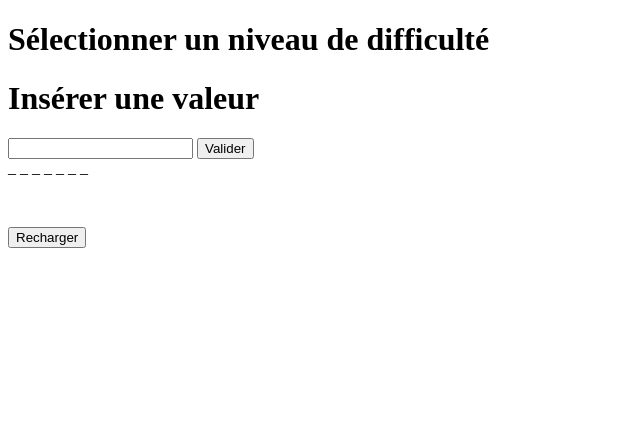
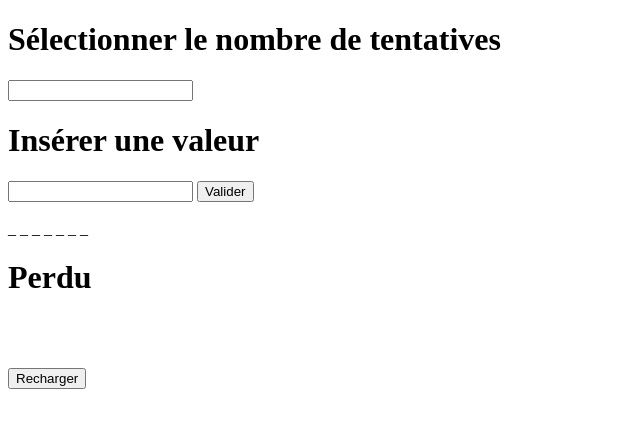
Before and after one commit to Orgalord-Darkness/PenduJS-Area, a plain HTML site: page index.html in a window 1280 px wide. Both pictures are taken after a click on the button "Valider". Shown: the whole page, without its empty margins (0-640 px from the left). Drawn offline with Linux system fonts and the light colour scheme.

Commit message:
Nombre de tentatives via tries et level de pendu.js

```diff
--- a/assets/js/controller.js
+++ b/assets/js/controller.js
@@ -3,7 +3,6 @@ import {display, displayLetters} from './display_word.js';
 import {word} from './script.js';
 
 console.log('word : ',word);
-let container = document.getElementById('container');
 let container_word = document.getElementById('container_word');
 let container_win = document.getElementById('container_win')
 console.log('input : ',input)
@@ -11,16 +10,28 @@ const pendu = new Pendu();
 container_word.innerHTML = display(word);
 console.log('display word', display(word));
 document.getElementById('tenter').addEventListener('click', () => {
+    console.log('word : ',word);
     const input = document.getElementById('input').value;
+    const level = document.getElementById('level').value;
+    if(input.length <= word.length){
         pendu.setWord(word);
         pendu.setResponse(input);
+        pendu.setLevel(level);
+        console.log('tries' , pendu.getTries(), ' > ', pendu.getLevel());
+        if(pendu.getTries() < pendu.getLevel()){
             const draw_word = pendu.draw();
             console.log('letters : ',pendu.letters);
             // container_word.innerHTML =  display(pendu.draw().join(""));
             container_word.innerHTML = displayLetters(word, pendu.letters);
-    if(pendu.checkWin()){
+            pendu.tryFail();
+            if(pendu.checkWin() === true){
                 container_win.innerHTML = `<h1>Félicitation, tu as trouvé le mot "${word}"</h1>`;
             }
             console.log(pendu.draw() == word);
-
+        }else{
+            container_win.innerHTML += "<h1>Perdu</h1>";
+        }
+    }else{
+        container_win.innerHTML += "<h1>Erreur : Vous n'avez pas le droit de mettre dans la réponse plus de lettre qu'il n'y a dans le mot</h1>";
+    }
 })
--- a/assets/js/pendu.js
+++ b/assets/js/pendu.js
@@ -1,6 +1,10 @@
 export default class Pendu{
     word = "";
     response = "";
+    level = "";
+    nb_try = null;
+    word_length = null;
+    tries = [1];
     // constructor(word, response){
     //     this.word = word;
     //     this.response = response;
@@ -12,11 +16,19 @@ export default class Pendu{
     setResponse(response){
         this.response = response;
     }
+
+    setLevel(level){
+        this.level = level;
+    }
+
     save(letter){
         if (!this.letters.includes(letter)) {
             this.letters.push(letter);
         }
 
+    }
+    tryFail(){
+        this.tries.push(1);
     }
 
     draw(){
@@ -27,7 +39,7 @@ export default class Pendu{
             }
             this.save(' _ ')
             return ' _';
-        }).join("")
+        }).join("");
     }
 
     checkWin(){
@@ -41,6 +53,18 @@ export default class Pendu{
 
     }
 
+    checkLevel(){
+        return this.tries.length >= level;
+    }
+
+    getLevel(){
+        return this.level;
+    }
+
+    getTries(){
+        return this.tries.length;
+    }
+
     getLetters(){
         return this.letters;
     }
--- a/index.html
+++ b/index.html
@@ -5,7 +5,14 @@
     </head>
     <body>
         <div class="container" id="container">
-            <h1>Sélectionner un niveau de difficulté</h1>
+            <h1>Sélectionner le nombre de tentatives</h1>
+            <input id="level" type="number"/>
+            <!-- <label>Sélectionner un niveau de difficulté</label> -->
+            <!-- <select>
+                <option value="facile">Facile</option>
+                <option value="facile">Moyen</option>
+                <option value="facile">Difficile</option>
+            </select> -->
             <!-- <input type="number" id="niveau">
             <button id="jouer">Jouer</button> -->
 
```
Also changed, not shown: assets/js/display_word.js (+5 -5 lines), assets/divers/backup.txt, assets/notes.txt. Lines whose indentation alone changed are shown as unchanged.
